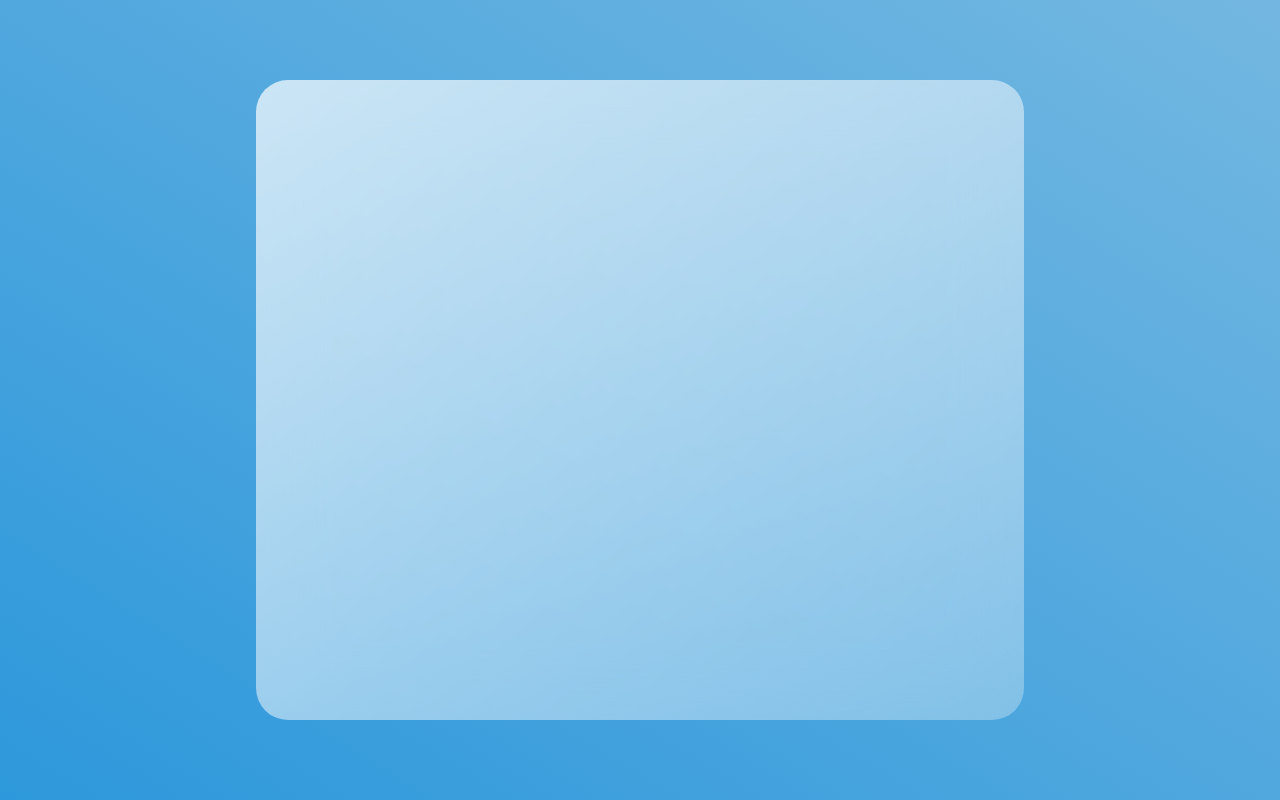
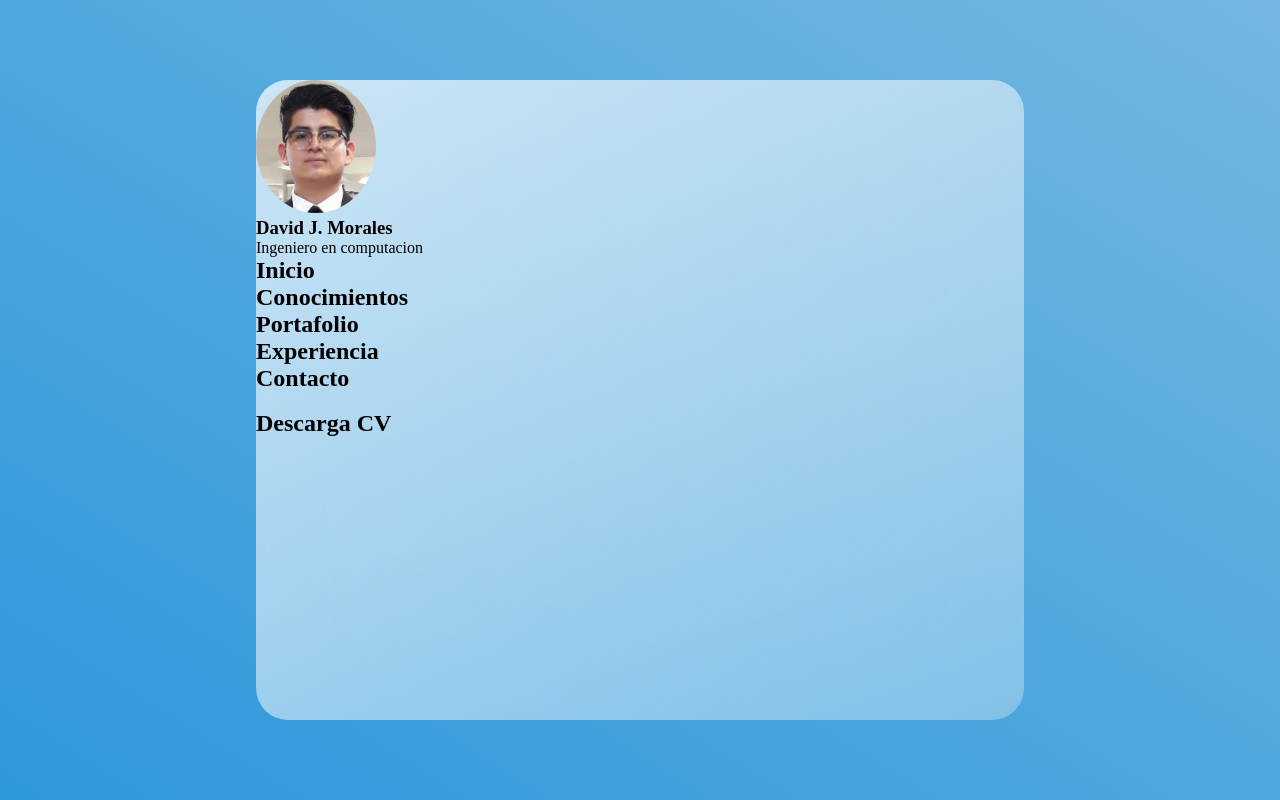
Before and after one commit to JirelMM/PrimeraWeb, a plain HTML site: page index.html in a window 1280 px wide. Drawn offline with Linux system fonts and the light colour scheme.

Commit message:
Creacion de navegacion lateral

```diff
--- a/Styles.css
+++ b/Styles.css
@@ -27,3 +27,6 @@ main{
     z-index: 2;
     backdrop-filter: blur(2rem);
 }
+.yo {
+    border-radius: 50%;
+  }
--- a/index.html
+++ b/index.html
@@ -12,6 +12,42 @@
 <body>
     <main>
         <section class="glass">
+            <div class="dashbord">
+                <div class="user">
+                    <img src="./Images/Yo.PNG" alt="Avatar" class="yo"/>
+                    <h3>David J. Morales</h3>
+                    <p>Ingeniero en computacion</p>
+                </div>
+                <div class="links">
+                    <div class="link">
+
+                        <h2>Inicio</h2>
+                    </div>
+                    <div class="link">
+
+                        <h2>Conocimientos</h2>
+                    </div>
+                    <div class="div">
+
+                        <h2>Portafolio</h2>
+                    </div>
+                    <div class="div">
+
+                        <h2>Experiencia</h2>
+                    </div>
+                    <div class="div">
+
+                        <h2>Contacto</h2>
+                    </div>
+                </div>
+                <div class="CV">
+                    <img src="./Images/" alt="">
+                    <h2>Descarga CV</h2>
+                </div>
+            </div>
+            <div class="contenido">
+
+            </div>
         </section>
     </main>
 </body>
```
Also changed, not shown: Images/Yo.PNG (added).
